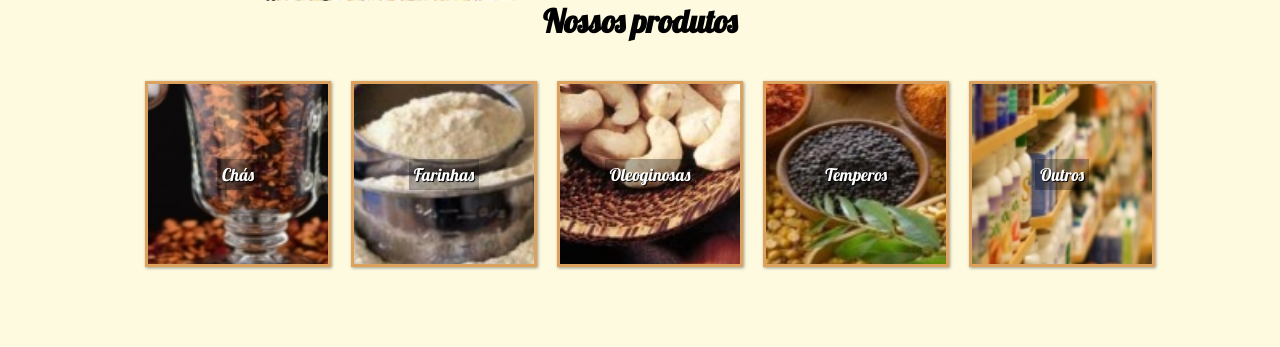
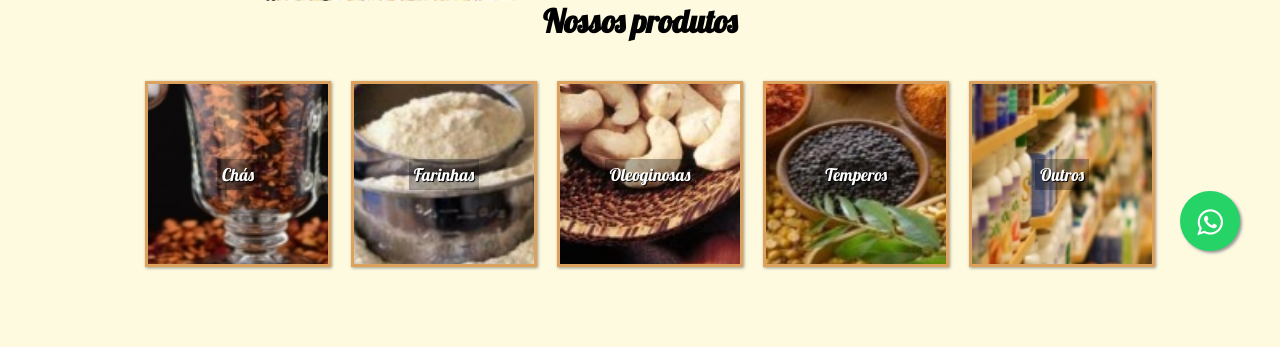
Before and after one commit to Projeto-Emporio/Projeto-Emporio-Granel, a PHP site: page / in a window 1280 px wide. Shown: the part 509-856 px from the top of the page. Run offline with PHP 8.4, Linux system fonts and the light colour scheme; some libraries are stand-ins or nearby versions.

Commit message:
adicionando o butao de whatsapp em todas as telas

```diff
--- a/Bem-estar.html
+++ b/Bem-estar.html
@@ -77,6 +77,12 @@
         </ul>
     </div>
     </main>
+    <div class="button-zap">
+        <link rel="stylesheet" href="https://maxcdn.bootstrapcdn.com/font-awesome/4.5.0/css/font-awesome.min.css">
+        <a href="https://wa.me/+553791182736" class="float" target="_blank">
+        <i class="fa fa-whatsapp my-float"></i>
+        </a>
+    </div>
 </body>
 
 <script>
--- a/Temperos.html
+++ b/Temperos.html
@@ -90,6 +90,12 @@
             </a>
         </div>
     </div>
+    <div class="button-zap">
+      <link rel="stylesheet" href="https://maxcdn.bootstrapcdn.com/font-awesome/4.5.0/css/font-awesome.min.css">
+      <a href="https://wa.me/+553791182736" class="float" target="_blank">
+      <i class="fa fa-whatsapp my-float"></i>
+      </a>
+    </div>
 
 </body>
 
--- a/Todos-os-Produtos.html
+++ b/Todos-os-Produtos.html
@@ -219,6 +219,12 @@
                 </a>
         </div>
     </div>
+    <div class="button-zap">
+        <link rel="stylesheet" href="https://maxcdn.bootstrapcdn.com/font-awesome/4.5.0/css/font-awesome.min.css">
+        <a href="https://wa.me/+553791182736" class="float" target="_blank">
+        <i class="fa fa-whatsapp my-float"></i>
+        </a>
+    </div>
 
 </body>
 
--- a/chas.html
+++ b/chas.html
@@ -84,6 +84,12 @@
             </div>
         </div>
     </div>
+    <div class="button-zap">
+      <link rel="stylesheet" href="https://maxcdn.bootstrapcdn.com/font-awesome/4.5.0/css/font-awesome.min.css">
+      <a href="https://wa.me/+553791182736" class="float" target="_blank">
+      <i class="fa fa-whatsapp my-float"></i>
+      </a>
+    </div>
 </body>
 
 <script>
--- a/index.html
+++ b/index.html
@@ -57,6 +57,12 @@
 				<a href="outros.html"> <li id="suplementos"><span>Outros</span></li></a>
 			</ul>
 		</div>
+		<div class="button-zap">
+			<link rel="stylesheet" href="https://maxcdn.bootstrapcdn.com/font-awesome/4.5.0/css/font-awesome.min.css">
+			<a href="https://wa.me/+553791182736" class="float" target="_blank">
+			<i class="fa fa-whatsapp my-float"></i>
+			</a>
+		</div>
 
 	</main>
 
--- a/oleoginosas.html
+++ b/oleoginosas.html
@@ -60,6 +60,12 @@
                 </ul>
         </div>
     </div class="produtos-container">
+    <div class="button-zap">
+      <link rel="stylesheet" href="https://maxcdn.bootstrapcdn.com/font-awesome/4.5.0/css/font-awesome.min.css">
+      <a href="https://wa.me/+553791182736" class="float" target="_blank">
+      <i class="fa fa-whatsapp my-float"></i>
+      </a>
+  </div>
 </body>
 
 <script>
--- a/style/style.css
+++ b/style/style.css
@@ -104,3 +104,21 @@ a#item-nav:hover{
     padding: 20px;
 
   }
+  .float{
+    position:fixed;
+    width:60px;
+    height:60px;
+    bottom:40px;
+    right:40px;
+    background-color:#25d366;
+    color:#FFF;
+    border-radius:50px;
+    text-align:center;
+      font-size:30px;
+    box-shadow: 2px 2px 3px #999;
+      z-index:100;
+  }
+
+  .my-float{
+    margin-top:16px;
+  }
```
Also changed, not shown: farinhas.html (+6 -1 lines), outros.html (+6 -1 lines), sobre-nos.html (+7 -2 lines).
